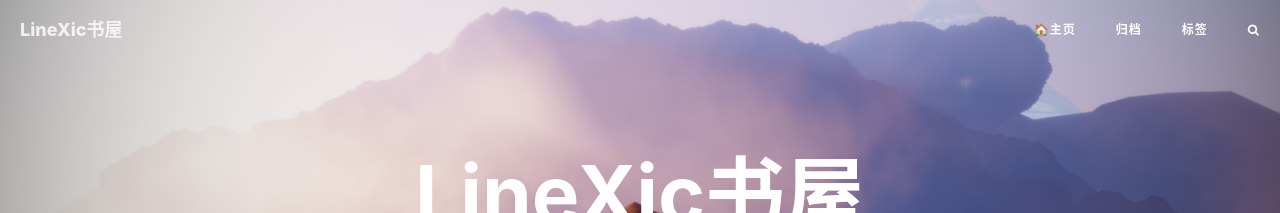
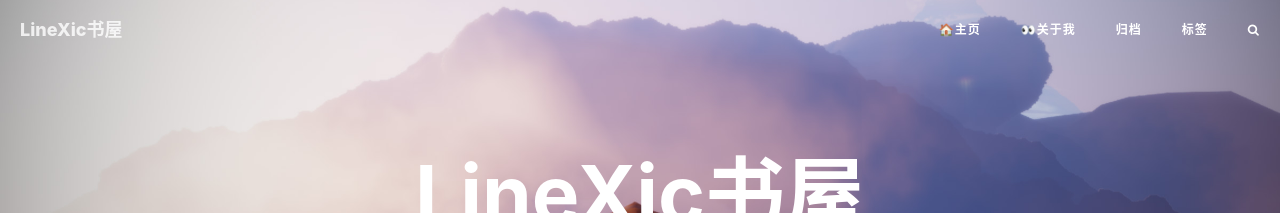
Before and after one commit to LineXic/LineXic-blog, a Jekyll site: the page built from index.html, in a window 1280 px wide and 900 px high. Shown: the top 213 px of the window. Built offline with Jekyll 4.4.1, drawn with Linux system fonts in a browser that asks for light colours; nearby versions of some CDN libraries; the list of posts is cut into pages by our own code; comment, search, counter and statistics services are not loaded.

Commit message:
Update about.html

```diff
--- a/about.html
+++ b/about.html
@@ -1,6 +1,6 @@
 ---
 layout: page
-title: "<img width="25" src="https://linexic.top//img/about.svg"alt="about"  />关于我"
+title: "👀关于我"
 description: "「用力活着用力爱哪怕肝脑涂地」"
 header-img: "img/xiaowangzi2.jpg"
 multilingual: true
```
